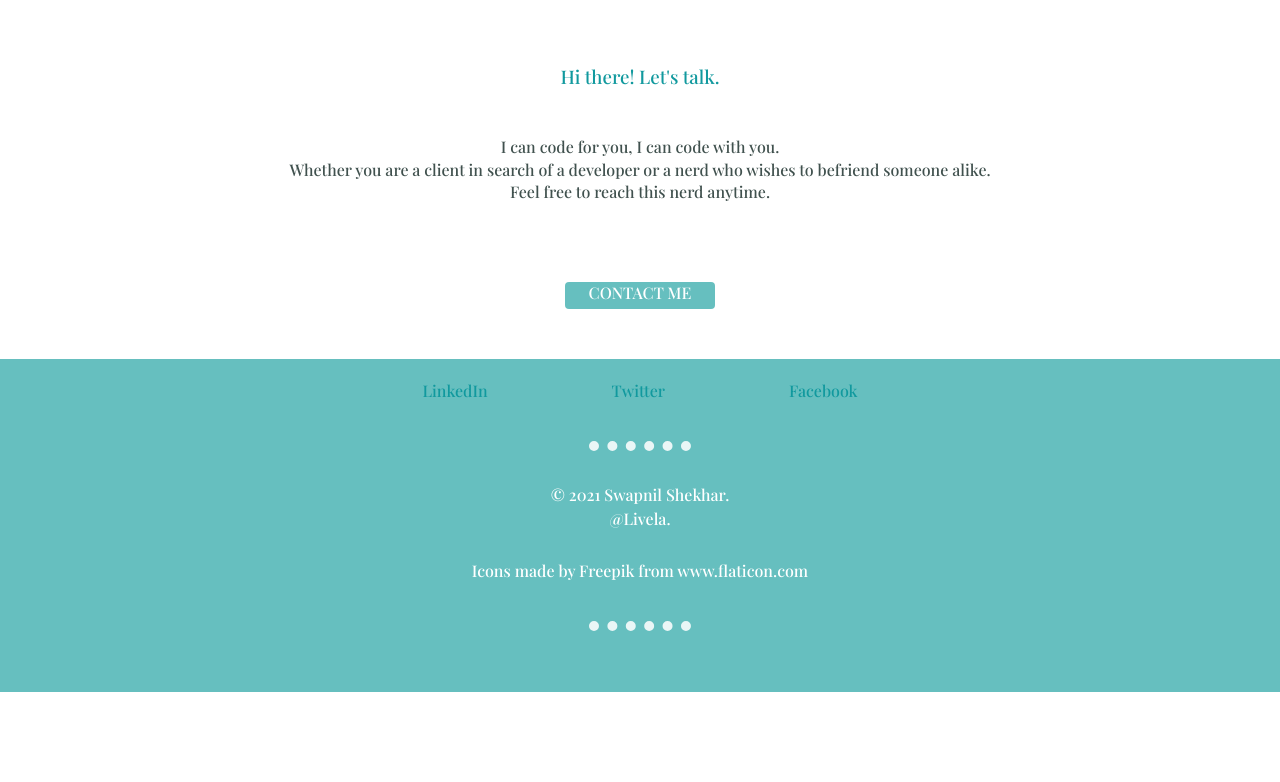
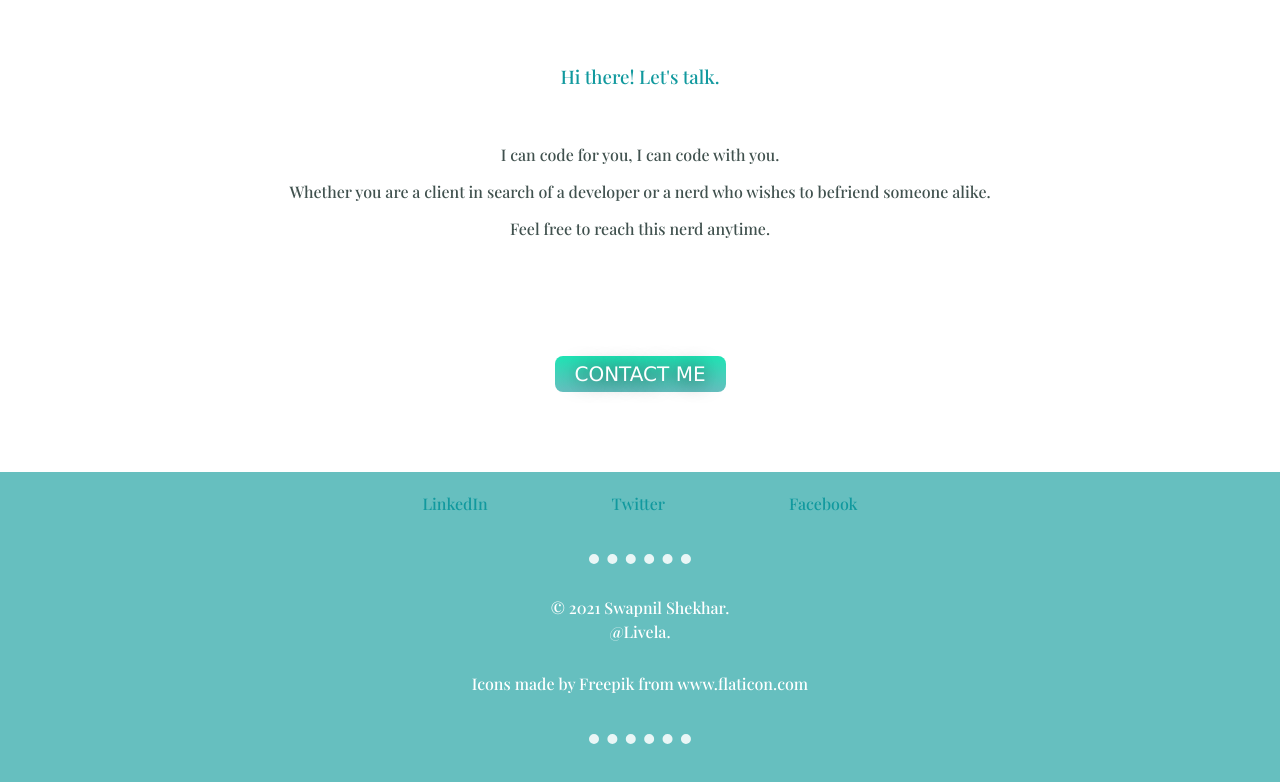
Before and after one commit to Swapnil-programmer7/Swapnil, a plain HTML site: page index.html in a window 1280 px wide. Shown: the part 3081-3863 px from the top of the page. Before the commit the page ends 3773 px from the top, so only its background shows below. Drawn offline with nearby package versions, Linux system fonts and the light colour scheme.

Commit message:
hover changes

```diff
--- a/css/styles.css
+++ b/css/styles.css
@@ -35,6 +35,10 @@ body {
   font-family: 'Playfair Display', serif;
 }
 
+a:hover{
+  color: white;
+}
+
 head {
   font-family: 'Lato', sans-serif;
 }
@@ -43,9 +47,6 @@ head {
   line-height: 1.5;
 }
 
-.call-me{
-  line-height: 0.4;
-}
 
 .top-container {
   padding-top: 100px;
@@ -57,6 +58,7 @@ head {
 .bottom-container{
   background-color: #66BFBF;
   color: white;
+  padding-bottom: 50px;
 }
 
 .footer-link{
@@ -73,19 +75,45 @@ a{
   color: white;
 }
 
-.btn{
-  display: block;
-  margin: 50px auto;
-  background: #66BFBF;
-  height: 27px;
-  width: 150px;
-  color: white;
-  text-align: center;
+.btn {
+  margin: 80px;
+   background: #1FE4B5;
+   background-image: -webkit-linear-gradient(top, #1FE4B5, #66BFBF);
+   background-image: -moz-linear-gradient(top, #1FE4B5, #66BFBF);
+   background-image: -ms-linear-gradient(top, #1FE4B5, #66BFBF);
+   background-image: -o-linear-gradient(top, #1FE4B5, #66BFBF);
+   background-image: -webkit-gradient(to bottom, #1FE4B5, #66BFBF);
+   -webkit-border-radius: 8px;
+   -moz-border-radius: 8px;
+   border-radius: 8px;
+   height: 16px;
+   line-height: 16px;
+   color: #FFFFFF;
+   font-family: Verdana;
+   width: 151px;
+   font-size: 20px;
+   font-weight: 500;
+   padding: 10px;
+   text-shadow: 1px 1px 20px #000000;
+   border: solid #337FED 0;
+   text-decoration: none;
+   display: inline-block;
+   cursor: pointer;
+   text-align: center;
+}
 
-  border-radius: 4px;
-}
-a.btn{
-  text-decoration: none;
+.btn:hover {
+   border: solid #337FED 0;
+   background: #DEDEDE;
+   background-image: -webkit-linear-gradient(top, #DEDEDE, #9BD5F9);
+   background-image: -moz-linear-gradient(top, #DEDEDE, #9BD5F9);
+   background-image: -ms-linear-gradient(top, #DEDEDE, #9BD5F9);
+   background-image: -o-linear-gradient(top, #DEDEDE, #9BD5F9);
+   background-image: -webkit-gradient(to bottom, #DEDEDE, #9BD5F9);
+   -webkit-border-radius: 8px;
+   -moz-border-radius: 8px;
+   border-radius: 8px;
+   text-decoration: none;
 }
 .profile{
   margin: 100px auto;
```
Also changed, not shown: index.html (+0 -1 lines).
